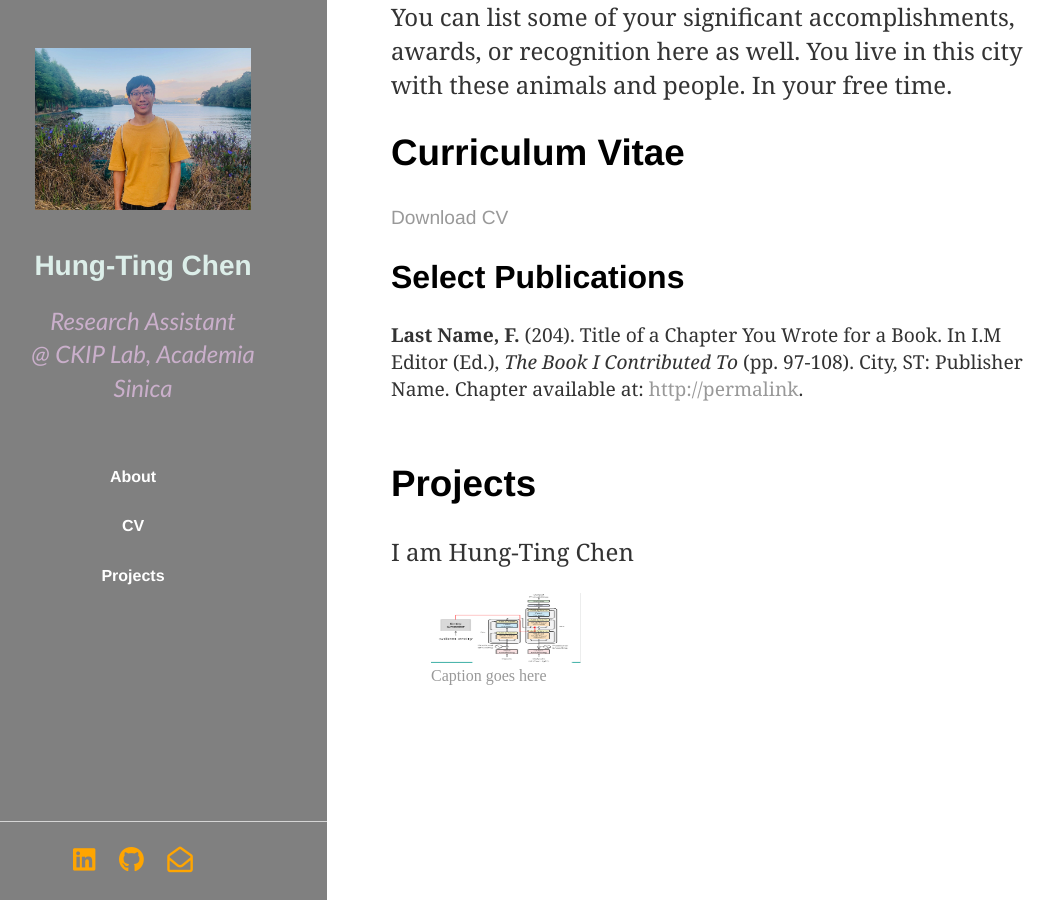
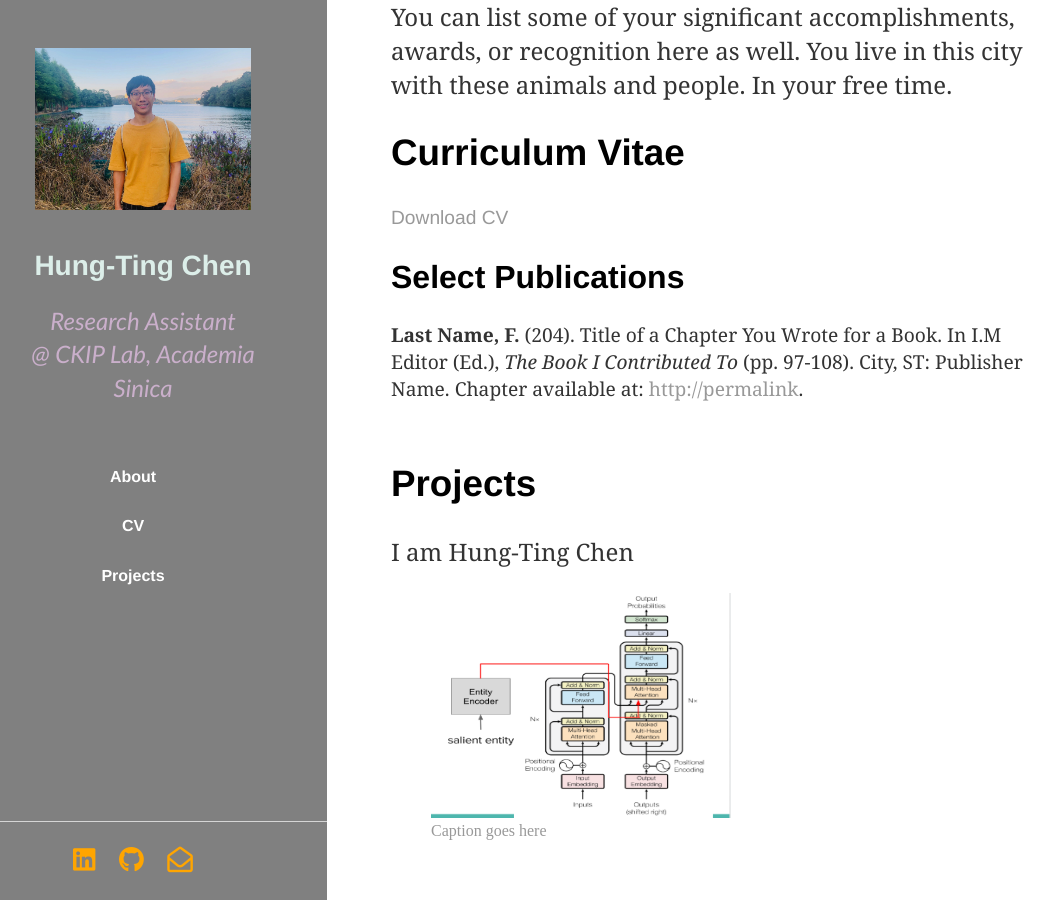
Before and after one commit to timchen0618/timchen0618.github.io, a Jekyll site: the page index.html, which Jekyll copies as it is, in a window 1280 px wide and 900 px high, scrolled down 906 px. Shown: the whole window, without its empty margins (41-1095 px from the left). Built offline with Jekyll 4.4.1, drawn with Linux system fonts in a browser that asks for light colours; nearby versions of some CDN libraries.

Commit message:
text summarization

```diff
--- a/index.html
+++ b/index.html
@@ -90,7 +90,7 @@
 
                     <a href="https://docs.google.com/presentation/d/1RGUp9G6mJnxnQeYMiSHpP6at9ORf-S44gmOGI7Ee18s/edit?usp=sharing">
                         <figure>
-                            <img alt="Text summarization" src="images/sum-image.png" width="150" height="70">
+                            <img alt="Text summarization" src="images/sum-image.png" width="300" height="225">
                             <figcaption>Caption goes here</figcaption>
                         </figure>
                     </a>
```
